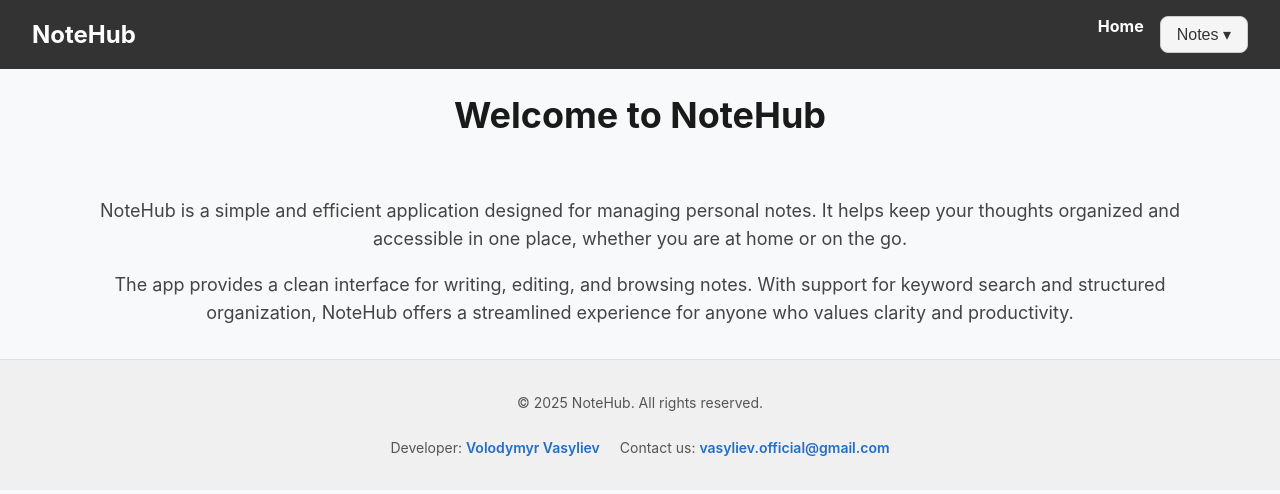
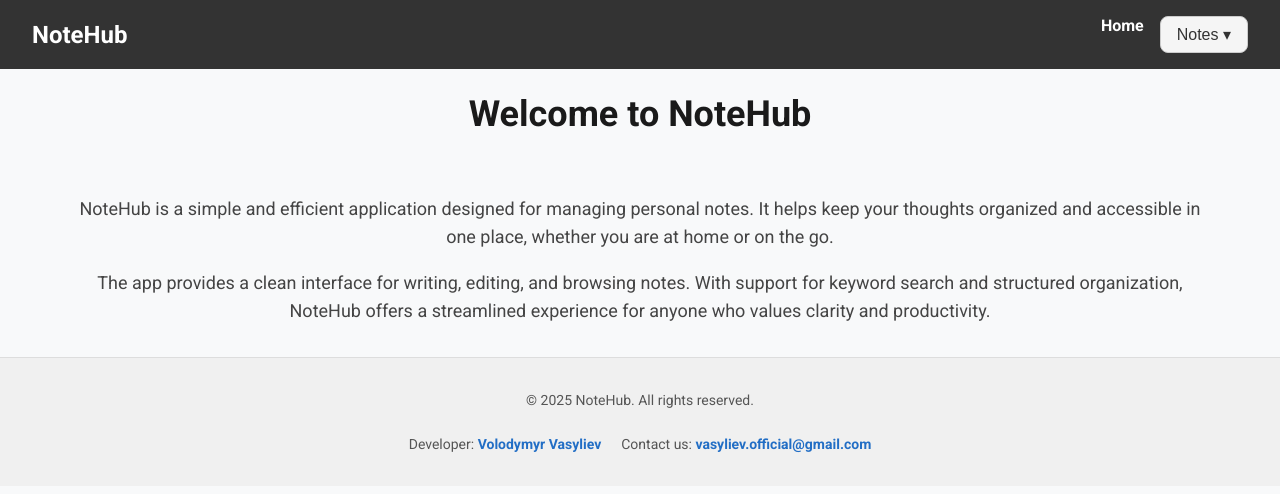
Before and after one commit to VolodymyrVasyliev/08-zustand, a Next.js app: page / in a window 1280 px wide. Shown: the top 494 px of the page. Built offline with nearby package versions, Linux system fonts and the light colour scheme.

Commit message:
font - roboto

```diff
--- a/app/globals.css
+++ b/app/globals.css
@@ -1,6 +1,7 @@
 body {
-  font-family: -apple-system, BlinkMacSystemFont, "Segoe UI", Roboto, Oxygen,
-    Ubuntu, Cantarell, "Helvetica Neue", sans-serif;
+  font-family: var(--font-roboto);
+  color: var(--foreground);
+  background: var(--background);
   display: flex;
   flex-direction: column;
   min-height: 100vh;
--- a/app/layout.tsx
+++ b/app/layout.tsx
@@ -1,19 +1,9 @@
 import type { Metadata } from 'next';
-import { Geist, Geist_Mono } from 'next/font/google';
+import { Roboto } from 'next/font/google';
 import TanStackProvider from '@/components/TanStackProvider/TanStackProvider';
 import Header from '@/components/Header/Header';
 import Footer from '@/components/Footer/Footer';
 import './globals.css';
-
-const geistSans = Geist({
-  variable: '--font-geist-sans',
-  subsets: ['latin'],
-});
-
-const geistMono = Geist_Mono({
-  variable: '--font-geist-mono',
-  subsets: ['latin'],
-});
 
 export const metadata: Metadata = {
   title: 'NoteHub',
@@ -22,7 +12,7 @@
     title: 'NoteHub',
     description: 'An app that will help you remember everything',
     siteName: 'NoteHub',
-    url: 'https://08-zustand-livid.vercel.app/',
+    url: 'https://08-zustand-livid.vercel.app',
     images: {
       url: 'https://ac.goit.global/fullstack/react/notehub-og-meta.jpg',
       width: 1200,
@@ -31,6 +21,13 @@
     },
   },
 };
+
+const roboto = Roboto({
+  subsets: ['latin'],
+  weight: ['400', '700'],
+  variable: '--font-roboto',
+  display: 'swap',
+});
 
 export default function RootLayout({
   children,
@@ -41,7 +38,7 @@
 }>) {
   return (
     <html lang="en">
-      <body className={`${geistSans.variable} ${geistMono.variable}`}>
+      <body className={roboto.variable}>
         <TanStackProvider>
           <Header />
           <main>
```
